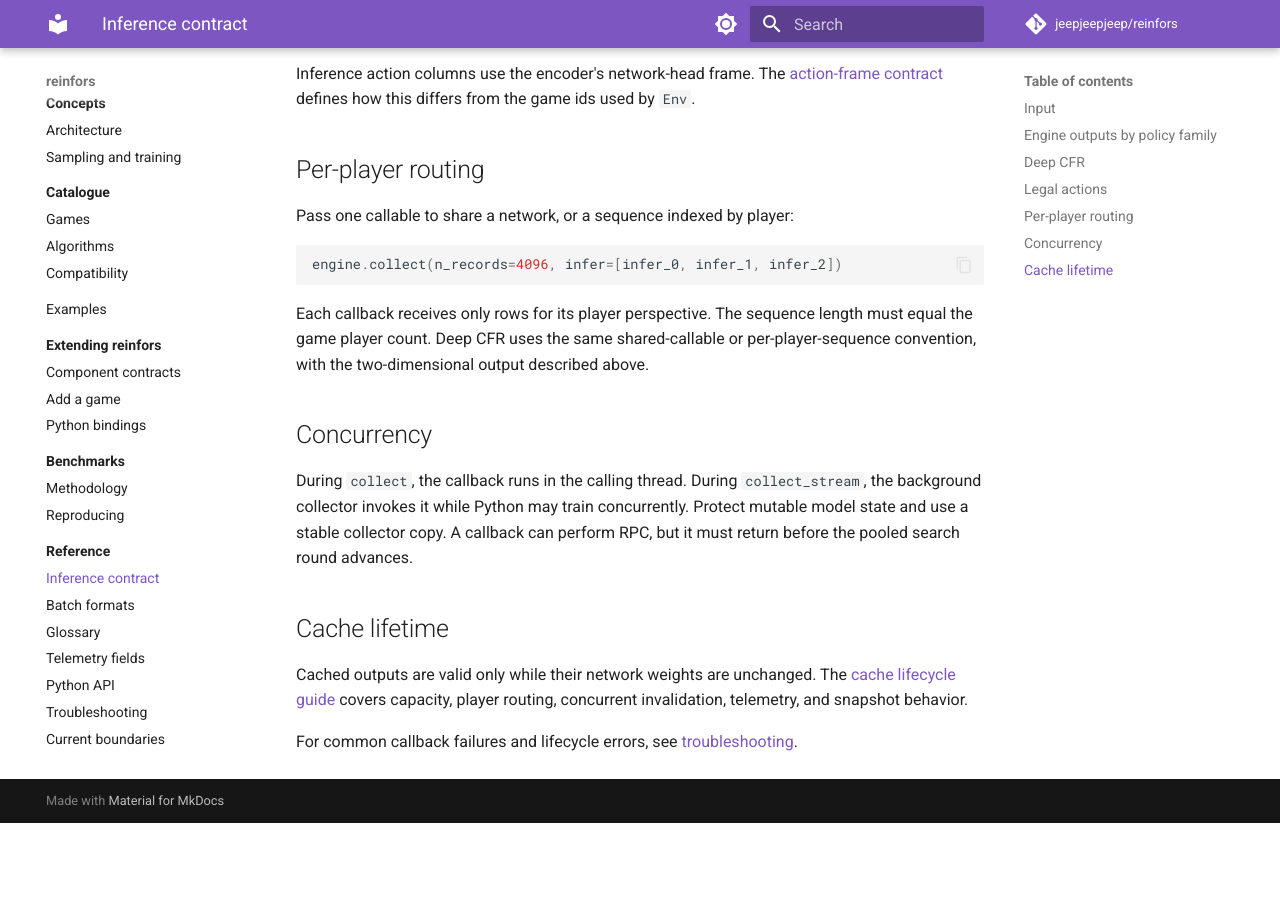
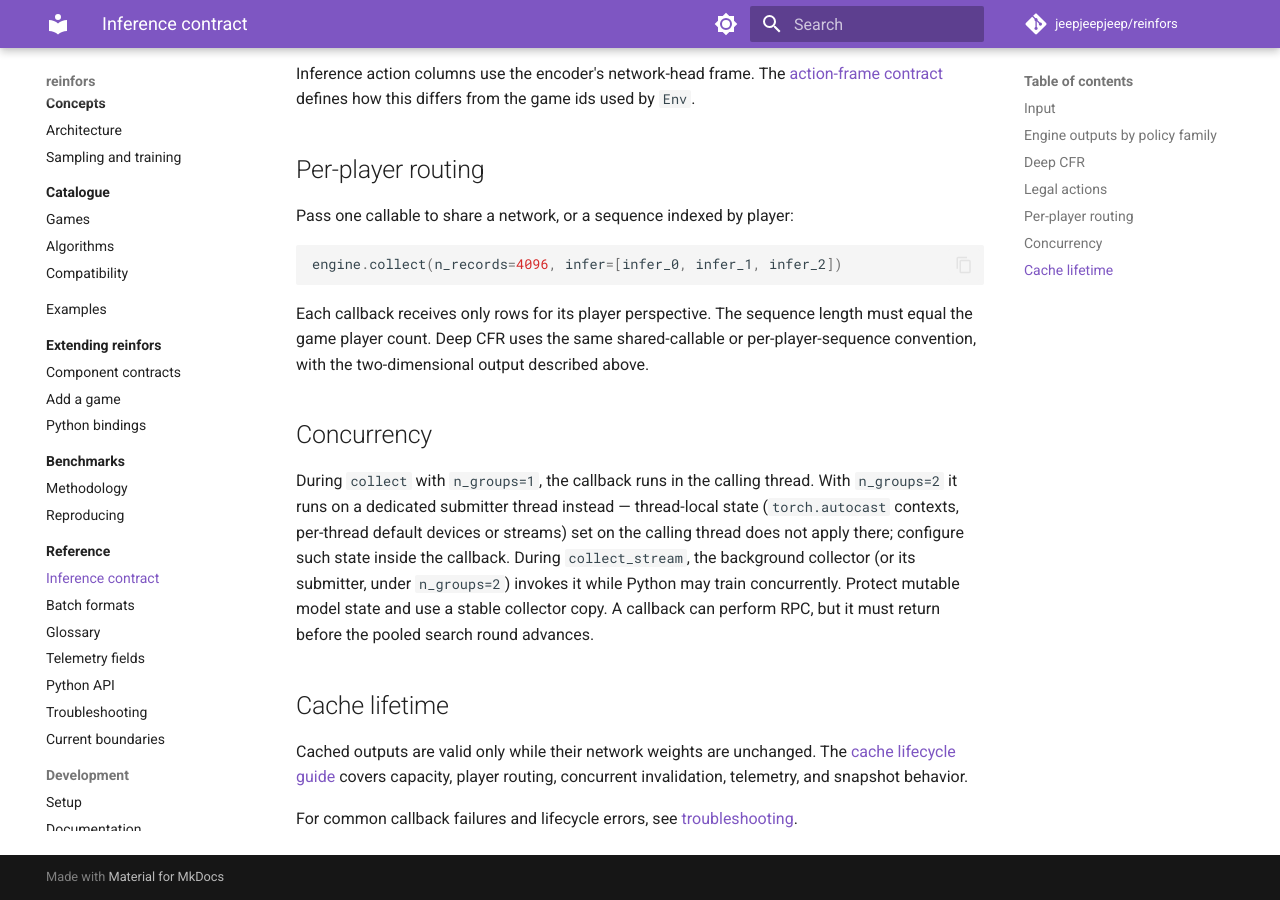
Before and after one commit to jeepjeepjeep/reinfors, an MkDocs documentation site: the page built from docs/reference/inference-contract.md, in a window 1280 px wide and 900 px high, scrolled down 1815 px. Built offline with MkDocs 1.6.1 and Material for MkDocs 9.7.7, drawn with Linux system fonts in a browser that asks for light colours; comment, search, counter and statistics services are not loaded; before the commit the page ends 2638 px from its top, so only the background shows below that.

Commit message:
review: submitter-thread caveat in the concurrency contract; align collect_grouped cache wording with the serve guarantee

```diff
--- a/docs/reference/inference-contract.md
+++ b/docs/reference/inference-contract.md
@@ -80,10 +80,13 @@
 
 ## Concurrency
 
-During `collect`, the callback runs in the calling thread. During `collect_stream`, the
-background collector invokes it while Python may train concurrently. Protect mutable model
-state and use a stable collector copy. A callback can perform RPC, but it must return before
-the pooled search round advances.
+During `collect` with `n_groups=1`, the callback runs in the calling thread. With
+`n_groups=2` it runs on a dedicated submitter thread instead — thread-local state
+(`torch.autocast` contexts, per-thread default devices or streams) set on the calling thread
+does not apply there; configure such state inside the callback. During `collect_stream`, the
+background collector (or its submitter, under `n_groups=2`) invokes it while Python may train
+concurrently. Protect mutable model state and use a stable collector copy. A callback can
+perform RPC, but it must return before the pooled search round advances.
 
 ## Cache lifetime
 
```
Also changed, not shown: 1 other file.
